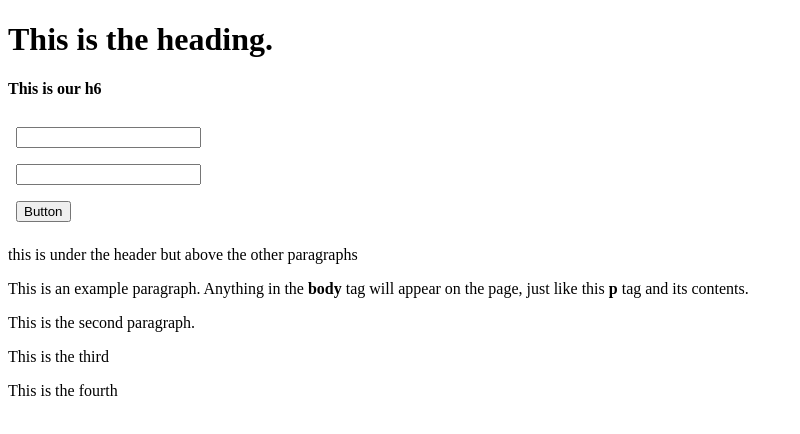
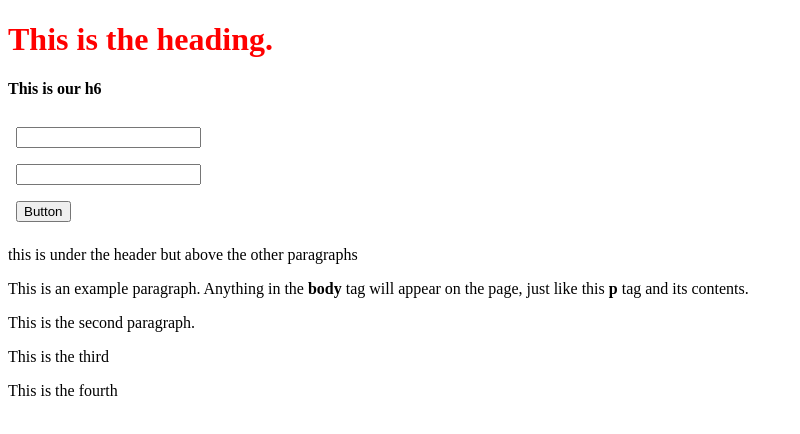
Before and after one commit to richard-heaton-hmg/web_dev_front_end_05-13-24, a plain HTML site: page index.html in a window 1280 px wide. Shown: the whole page, without its empty margins (0-800 px from the left). Drawn offline with Linux system fonts and the light colour scheme.

```diff
--- a/index.html
+++ b/index.html
@@ -12,7 +12,7 @@
     </style>
   </head>
   <body>
-    <h1 id="h1Id" class="green">This is the heading.</h1>
+    <h1 id="h1Id" class="green" style="color: red;">This is the heading.</h1>
 
     <div id="h4Div">
       <h4>This is our h6</h4>
```
